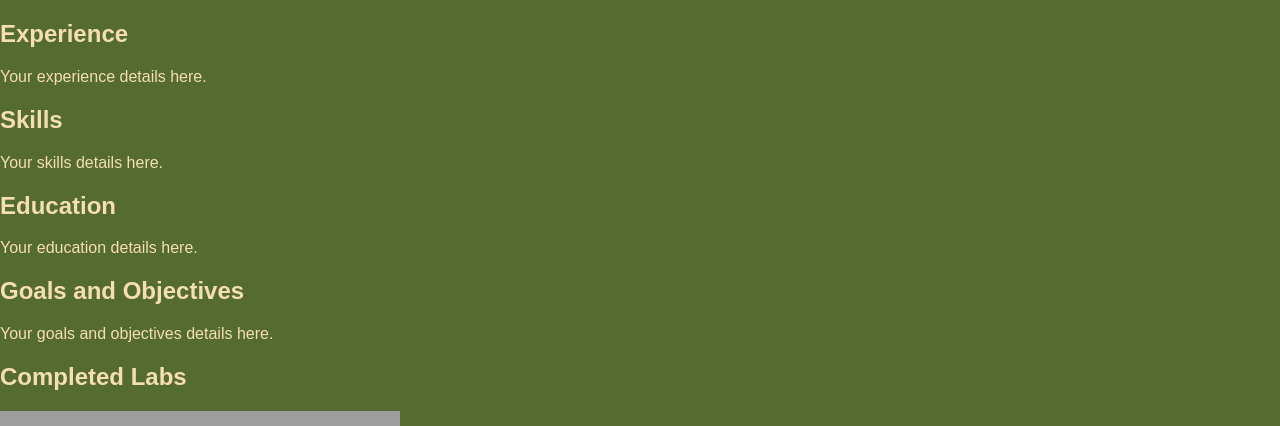
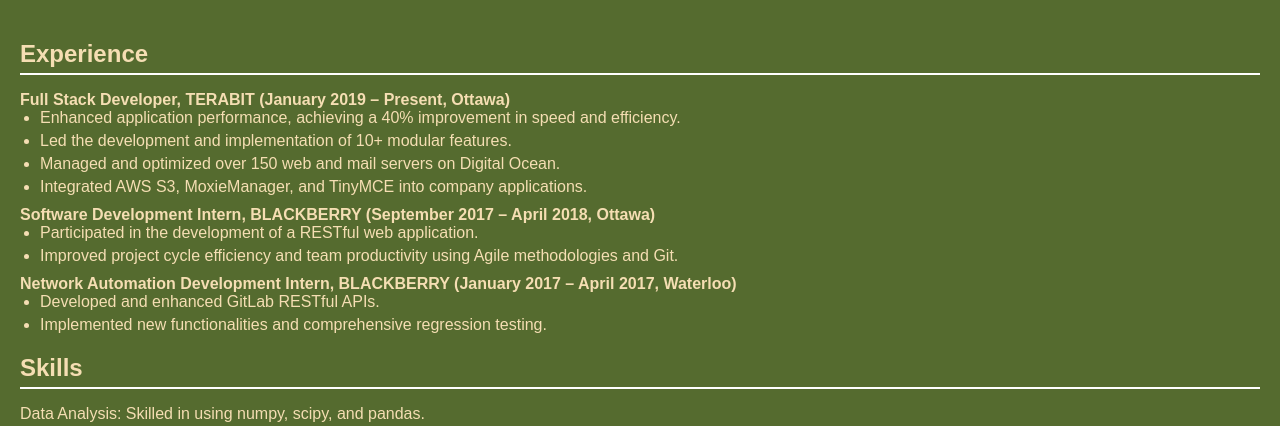
Before and after one commit to codebool/Algonquin-CP, a PHP site: page /resume.html in a window 1280 px wide. Shown: the part 70-496 px from the top of the page. Run offline with PHP 8.4, Linux system fonts and the light colour scheme; grey boxes are pictures that could not be loaded.

Commit message:
update resume page

```diff
--- a/CST7285/Assignment01/resume.html
+++ b/CST7285/Assignment01/resume.html
@@ -18,34 +18,65 @@
 <main>
     <section>
         <h2>Experience</h2>
-        <p>Your experience details here.</p>
+        <ul>
+            <li><strong>Full Stack Developer, TERABIT (January 2019 – Present, Ottawa)</strong>
+                <ul>
+                    <li>Enhanced application performance, achieving a 40% improvement in speed and efficiency.</li>
+                    <li>Led the development and implementation of 10+ modular features.</li>
+                    <li>Managed and optimized over 150 web and mail servers on Digital Ocean.</li>
+                    <li>Integrated AWS S3, MoxieManager, and TinyMCE into company applications.</li>
+                </ul>
+            </li>
+            <li><strong>Software Development Intern, BLACKBERRY (September 2017 – April 2018, Ottawa)</strong>
+                <ul>
+                    <li>Participated in the development of a RESTful web application.</li>
+                    <li>Improved project cycle efficiency and team productivity using Agile methodologies and Git.</li>
+                </ul>
+            </li>
+            <li><strong>Network Automation Development Intern, BLACKBERRY (January 2017 – April 2017, Waterloo)</strong>
+                <ul>
+                    <li>Developed and enhanced GitLab RESTful APIs.</li>
+                    <li>Implemented new functionalities and comprehensive regression testing.</li>
+                </ul>
+            </li>
+        </ul>
     </section>
     <section>
         <h2>Skills</h2>
-        <p>Your skills details here.</p>
+        <ul>
+            <li>Data Analysis: Skilled in using numpy, scipy, and pandas.</li>
+            <li>Programming Languages: Proficient in JavaScript, PHP, and Java.</li>
+            <li>Database Management: Effective in designing and managing databases using MySQL and PostgreSQL.</li>
+            <li>Data Visualization: Experience with Tableau, Power BI, and SAS Visual Analytics.</li>
+        </ul>
     </section>
     <section>
         <h2>Education</h2>
-        <p>Your education details here.</p>
+        <ul>
+            <li><strong>University of Ottawa</strong>
+                <ul>
+                    <li>Master of Arts in Economics (2011 - 2012, Ottawa, Canada)</li>
+                    <li>Java and SQL TESTDOME certification</li>
+                </ul>
+            </li>
+            <li><strong>Algonquin College of Applied Arts and Technology</strong>
+                <ul>
+                    <li>Diploma in Computer Programming (2024 – Present, Pembroke, Canada)</li>
+                    <li>Expected Graduation: Winter 2026</li>
+                </ul>
+            </li>
+            <li><strong>Seneca College of Applied Arts and Technology</strong>
+                <ul>
+                    <li>Computer Programmer Diploma with Honours (2015 – 2018, Toronto, Canada)</li>
+                    <li>President’s List distinction for outstanding academic performance from 2015 to 2018.</li>
+                    <li>Completed the 1Z0-808 Java SE 8 Programmer I exam with a score of 94%.</li>
+                </ul>
+            </li>
+        </ul>
     </section>
     <section>
         <h2>Goals and Objectives</h2>
-        <p>Your goals and objectives details here.</p>
-    </section>
-    <section>
-        <h2>Completed Labs</h2>
-        <div>
-            <a href="lab1.html">
-                <img alt="Lab 1 Thumbnail" src="lab1_thumbnail.jpg">
-                <p>Description of Lab 1</p>
-            </a>
-        </div>
-        <div>
-            <a href="lab2.html">
-                <img alt="Lab 2 Thumbnail" src="lab2_thumbnail.jpg">
-                <p>Description of Lab 2</p>
-            </a>
-        </div>
+        <p>To leverage my strong analytical skills and technical expertise to support investigative operations, tackle complex digital data challenges, and contribute to project development at the Royal Canadian Mounted Police.</p>
     </section>
 </main>
 </body>
--- a/CST7285/Assignment01/styles.css
+++ b/CST7285/Assignment01/styles.css
@@ -193,3 +193,65 @@
         width: 100%;
     }
 }
+
+/* styles.css */
+
+/* 现有的样式代码保持不变 */
+
+.resume main {
+    padding: 20px;
+}
+
+.resume section {
+    margin-bottom: 20px;
+    opacity: 0;
+    transform: translateY(20px);
+    animation: fadeInUp 0.6s ease-out forwards;
+}
+
+.resume section:nth-child(1) {
+    animation-delay: 0.2s;
+}
+
+.resume section:nth-child(2) {
+    animation-delay: 0.4s;
+}
+
+.resume section:nth-child(3) {
+    animation-delay: 0.6s;
+}
+
+.resume section:nth-child(4) {
+    animation-delay: 0.8s;
+}
+
+@keyframes fadeInUp {
+    to {
+        opacity: 1;
+        transform: translateY(0);
+    }
+}
+
+.resume h2 {
+    border-bottom: 2px solid white;
+    padding-bottom: 5px;
+    margin-bottom: 10px;
+}
+
+.resume ul {
+    list-style-type: none;
+    padding: 0;
+}
+
+.resume ul li {
+    margin-bottom: 10px;
+}
+
+.resume ul li ul {
+    list-style-type: disc;
+    margin-left: 20px;
+}
+
+.resume ul li ul li {
+    margin-bottom: 5px;
+}
```
